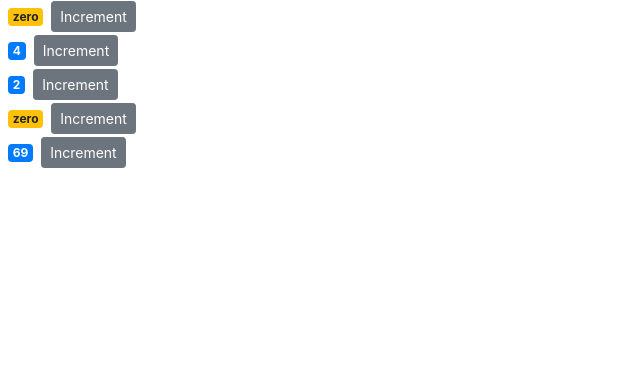
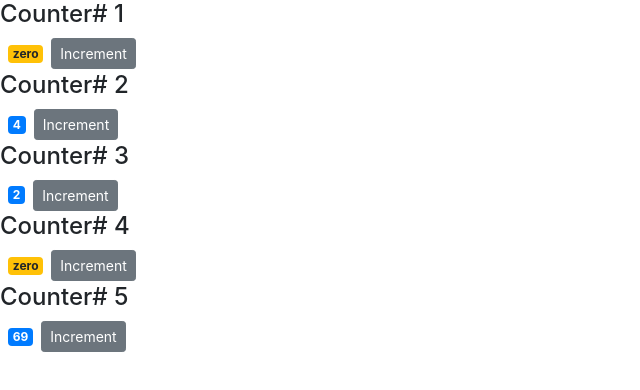
Before and after one commit to brianRCteddy/react-mosh, a React (Create React App) app: page / in a window 1280 px wide. Shown: the top 390 px of the page, without its empty margins (0-640 px from the left). Built offline with nearby package versions, Linux system fonts and the light colour scheme.

Commit message:
Passing Children

```diff
--- a/src/components/Counter.jsx
+++ b/src/components/Counter.jsx
@@ -23,6 +23,7 @@ class Counter extends Component {
 	render() {
 		return (
 			<div>
+				<h4>Counter# {this.props.id}</h4>
 				<span className={this.getBadgeClasses()}>{this.formatCount()}</span>
 				<button
 					onClick={() => {
--- a/src/components/Counters.jsx
+++ b/src/components/Counters.jsx
@@ -13,7 +13,13 @@ class Counters extends Component {
 	};
 
 	render() {
-		return <div>{this.state.counters.map((counter) => <Counter key={counter.id} value={counter.value} />)}</div>;
+		return (
+			<div>
+				{this.state.counters.map((counter) => (
+					<Counter key={counter.id} value={counter.value} id={counter.id} />
+				))}
+			</div>
+		);
 	}
 }
 
```
